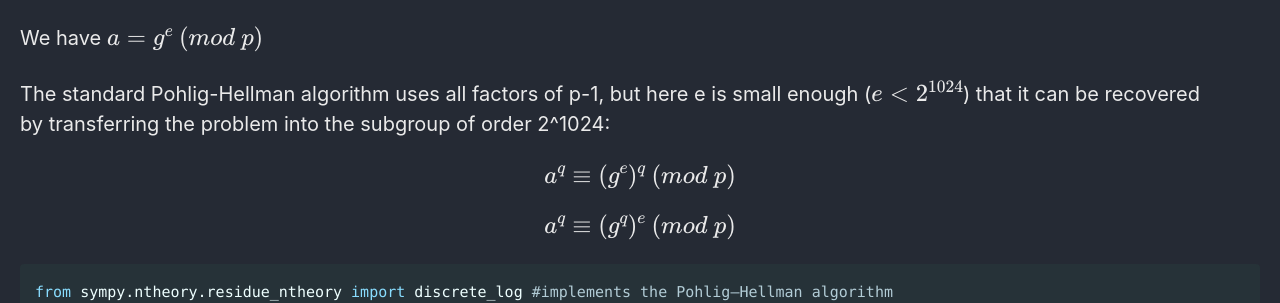
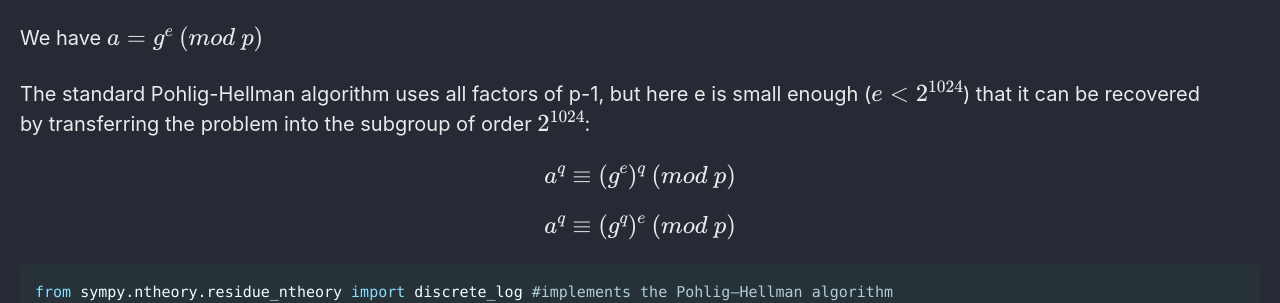
Before and after one commit to Connor-McCartney/Connor-McCartney.github.io, a Jekyll site: the page built from _pages/cryptography/diffie-hellman/logloglog-Angstrom-CTF-2022.md, in a window 1280 px wide. Shown: the part 293-596 px from the top of the page. Built offline with Jekyll 4.4.1, drawn with Linux system fonts in a browser that asks for light colours; cached includes are drawn as plain includes.

```diff
--- a/_pages/cryptography/diffie-hellman/logloglog-Angstrom-CTF-2022.md
+++ b/_pages/cryptography/diffie-hellman/logloglog-Angstrom-CTF-2022.md
@@ -12,7 +12,7 @@ In this challenge $$p = 2^{1024}q + 1$$,  where q is a very large prime. <br>
 We have $$a = g^e\ (mod\ p)$$
 
 The standard Pohlig-Hellman algorithm uses all factors of p-1, but here e is small enough ($$e < 2^{1024}$$) that it can be recovered <br>
-by transferring the problem into the subgroup of order 2^1024:
+by transferring the problem into the subgroup of order $$2^{1024}$$:
 
 $$a^q \equiv (g^e)^q \ (mod\ p)$$
 
```
